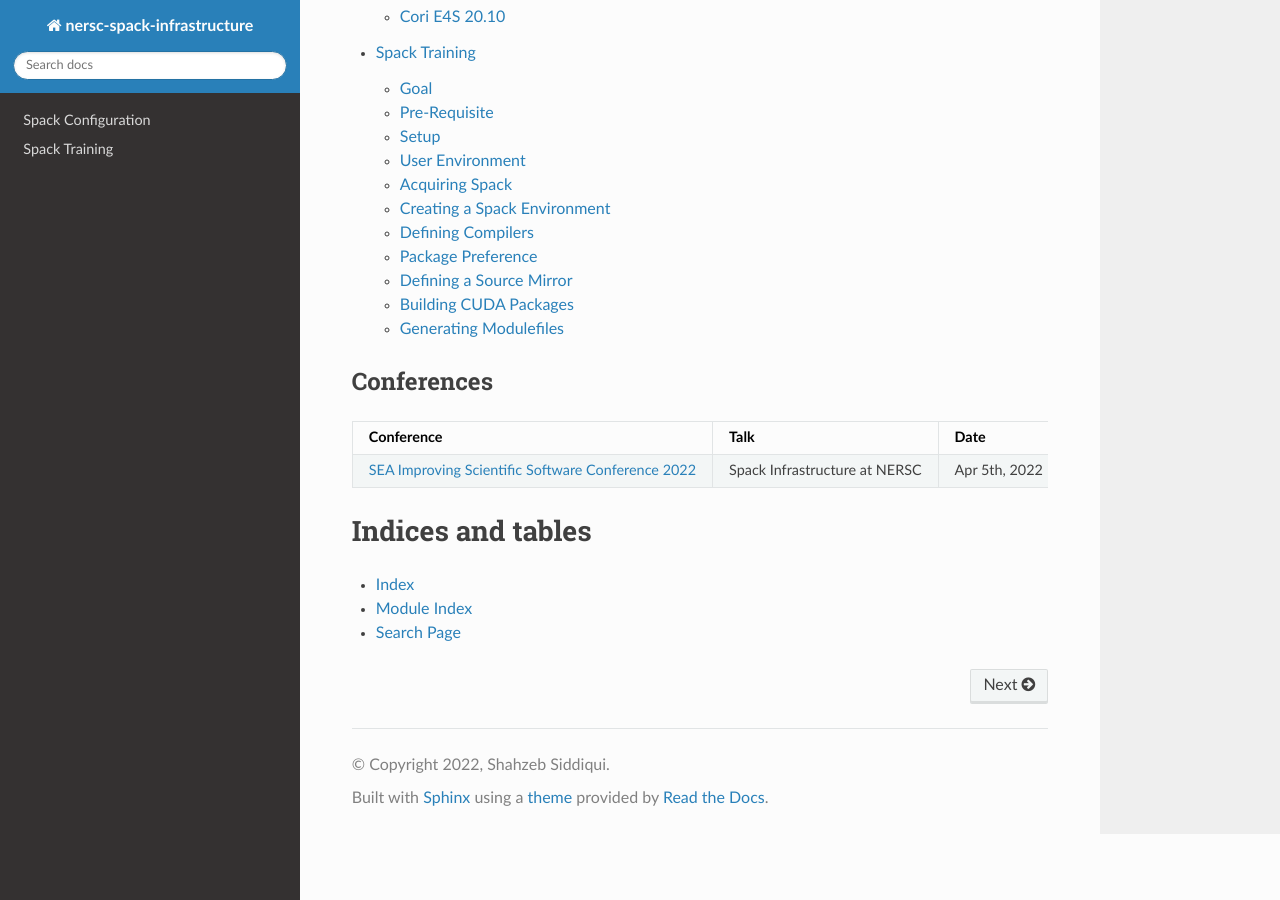
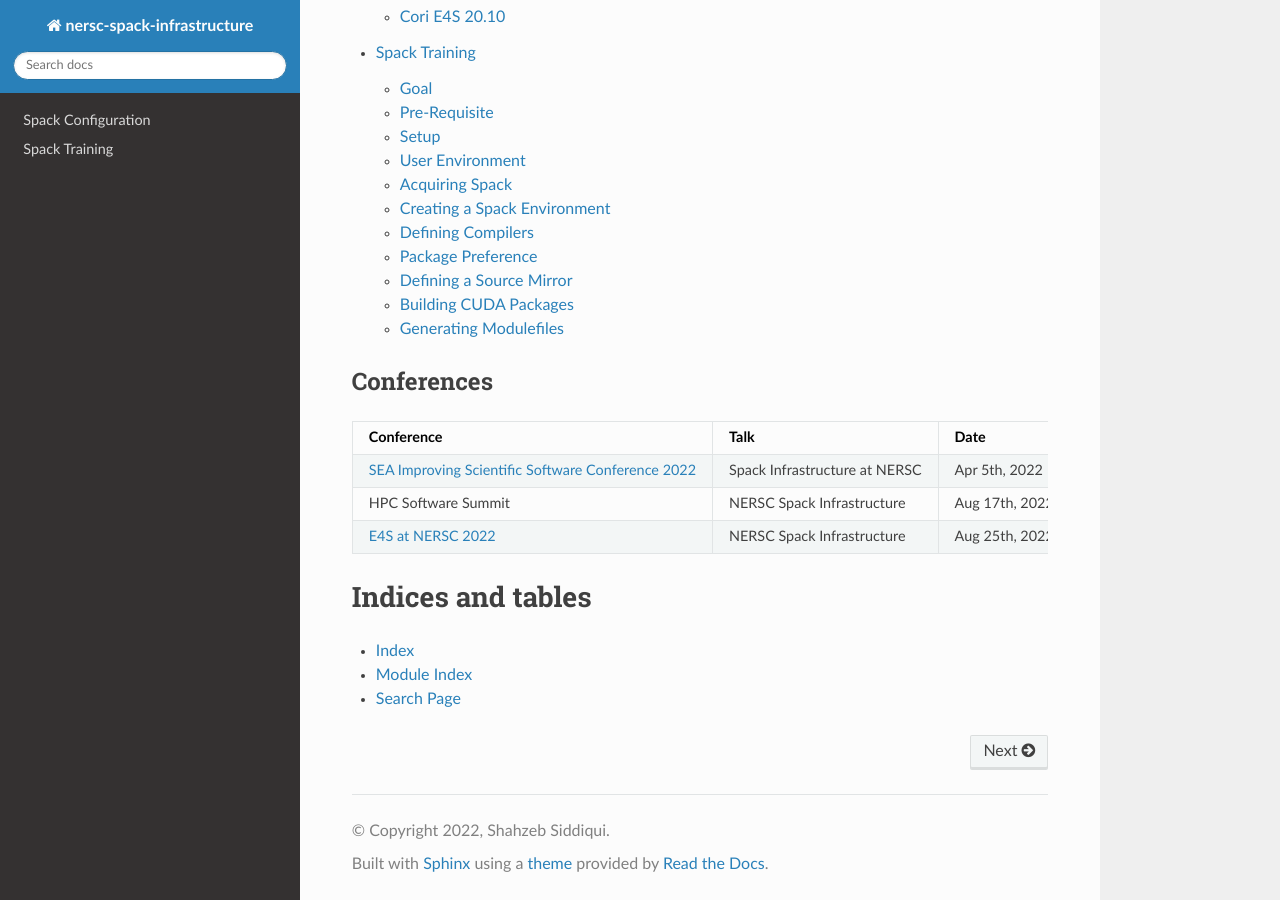
Before and after one commit to NERSC/spack-infrastructure, a Sphinx documentation site: the page built from docs/index.rst, in a window 1280 px wide and 900 px high, scrolled down 527 px. Built offline with Sphinx 7.4.7 and the Read the Docs theme 2.0.0, drawn with Linux system fonts in a browser that asks for light colours.

Commit message:
adding slide deck for the upcoming talks

```diff
--- a/docs/index.rst
+++ b/docs/index.rst
@@ -29,7 +29,8 @@ Conferences
     :widths:  40, 50, 20, 20
 
     "`SEA Improving Scientific Software Conference 2022 <https://sea.ucar.edu/conference/2022>`_", "Spack Infrastructure at NERSC", "Apr 5th, 2022", "`PPTX <https://docs.google.com/presentation/d/1nKEvgwCh4i8c3l9i_35BLv9NnRl4tsRw/edit#slide=id.p1>`_, `VIDEO <https://www.youtube.com/watch?v=yi5ZRm5KvfQ&list=PLbelYhZAAHELjtB7yEIzbqzmL9lSFuhGe&index=2>`_"
-
+    "HPC Software Summit", "NERSC Spack Infrastructure", "Aug 17th, 2022",  "`PDF <https://drive.google.com/file/d/10YLm0h4-Ik7tNxVQIVYbpO7kViQt3Fw8/view?usp=sharing>`_"
+    "`E4S at NERSC 2022 <https://www.nersc.gov/users/training/events/e4s-at-nersc-2022/>`_", "NERSC Spack Infrastructure", "Aug 25th, 2022", "`PDF <https://drive.google.com/file/d/169oA5yn-dlojZwHcqycNeM_HY1FetZAS/view?usp=sharing>`_"
 
 Indices and tables
 ==================
```
